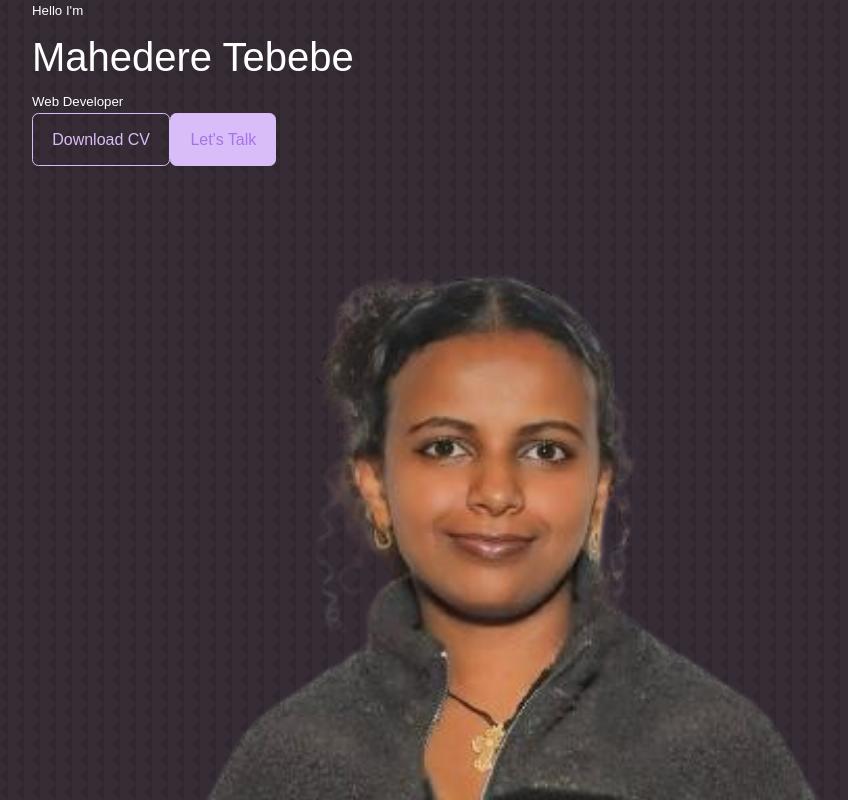
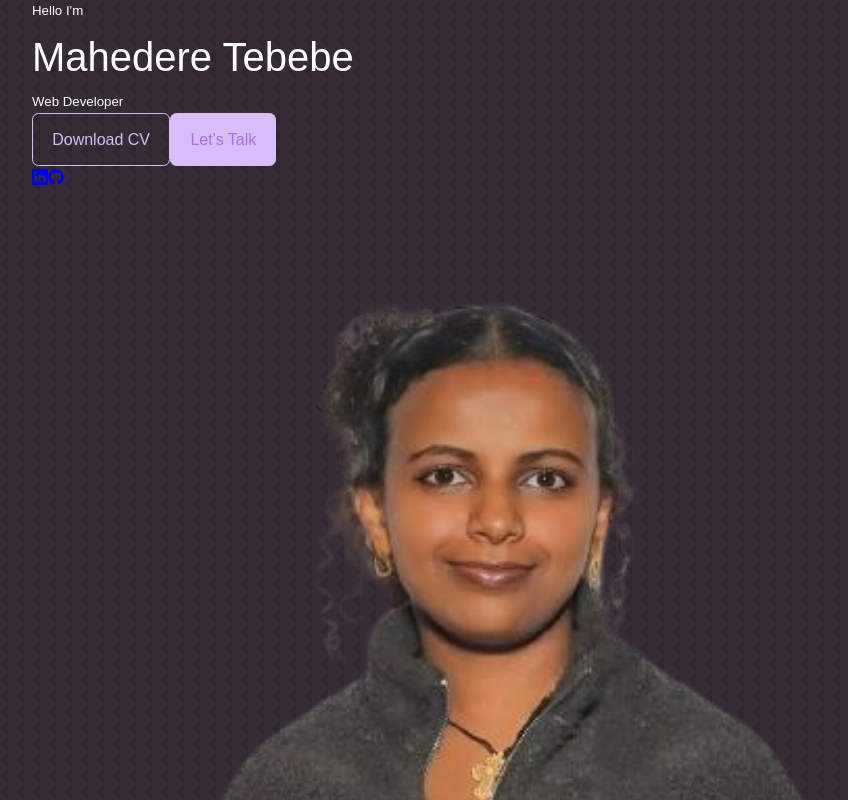
Before and after one commit to Mahedere/Mahedere_Portfolio_react, a React (Create React App) app in the folder react-mahedere-portfolio/: page / in a window 1280 px wide. Shown: the top 800 px of the page, without its empty margins (128-976 px from the left). Built offline with nearby package versions, Linux system fonts and the light colour scheme.

Commit message:
Header socials icon added

```diff
--- a/react-mahedere-portfolio/src/components/Header/HeaderSocials.jsx
+++ b/react-mahedere-portfolio/src/components/Header/HeaderSocials.jsx
@@ -1,9 +1,11 @@
 import React from 'react'
-
+import { BsLinkedin } from 'react-icons/bs'
+import { FaGithub } from 'react-icons/fa'
 const HeaderSocials = () => {
   return (
     <div className='header_socials'>
-        <a href="https://www.linkedin.com/in/mahedere-tebebe/" target="_blank"></a>
+        <a href="https://www.linkedin.com/in/mahedere-tebebe/" target="_blank"><BsLinkedin/></a>
+        <a href="https://github.com/Mahedere" target="_blank"><FaGithub/></a>
     </div>
   )
 }
--- a/react-mahedere-portfolio/src/components/Header/header.jsx
+++ b/react-mahedere-portfolio/src/components/Header/header.jsx
@@ -2,6 +2,7 @@ import React from 'react'
 import './header.css'
 import CTA from './CTA'
 import MAHI from '../../assets/mahi.png'
+import HeaderSocials from './HeaderSocials'
 const header = () => {
   return (
     <header>
@@ -10,6 +11,7 @@ const header = () => {
         <h1>Mahedere Tebebe</h1>
         <h5 className="text-light">Web Developer</h5>
         <CTA></CTA>
+        <HeaderSocials />
         <div className="me">
           <img src={MAHI} alt="me" />
         </div>
```
